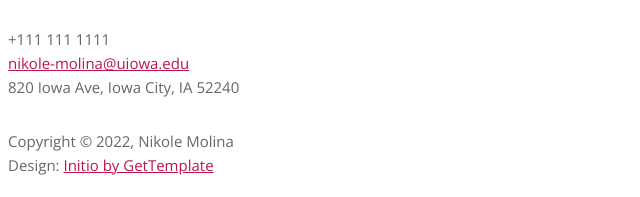
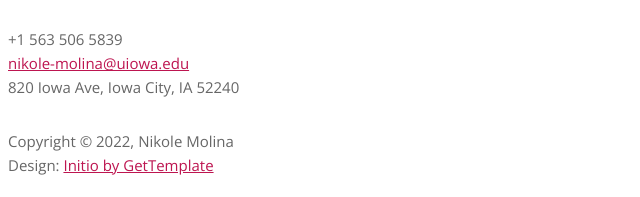
Before and after one commit to NikoleMolina/MolinaPortfolio, a plain HTML site: page index.html in a window 1280 px wide. Shown: the part 1680-1877 px from the top of the page, 0-640 px from the left. Drawn offline with nearby package versions, Linux system fonts and the light colour scheme; some icons are missing; a web font is replaced by a local one.

Commit message:
Update index.html

```diff
--- a/index.html
+++ b/index.html
@@ -94,7 +94,7 @@
 			<div class="col-md-3 widget">
 				<h3 class="widget-title">Contact Information</h3>
 				<div class="widget-body">
-					<p>+111 111 1111<br>
+					<p>+1 563 506 5839<br>
 						<a href="mailto:#">nikole-molina@uiowa.edu</a><br>
 						820 Iowa Ave, Iowa City, IA 52240
 					</p>
```
